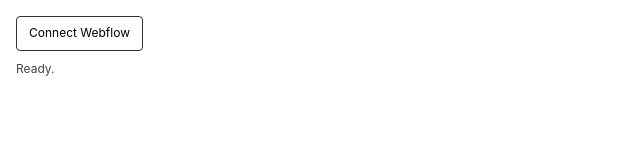
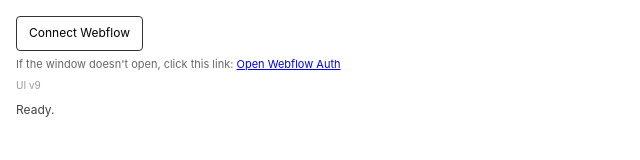
Before and after one commit to doroshevsky/figma-webflow-sync, a plain HTML site: page ui.html in a window 1280 px wide. Shown: the whole page, without its empty margins (0-640 px from the left). Drawn offline with Linux system fonts and the light colour scheme.

Commit message:
Show auth link and UI version

```diff
--- a/ui.html
+++ b/ui.html
@@ -16,10 +16,11 @@
        style="display:inline-block; padding:8px 12px; border:1px solid #333; border-radius:4px; color:#000; text-decoration:none; background:#fff; text-align:center; width: fit-content;">
       Connect Webflow
     </a>
-    <div id="auth-hint" style="margin-top:6px; font-size:11px; color:#666; display:none;">
+    <div id="auth-hint" style="margin-top:6px; font-size:11px; color:#666;">
       If the window doesn't open, click this link:
-      <a id="auth-link" href="#" target="_blank" rel="noopener noreferrer">Open Webflow Auth</a>
+      <a id="auth-link" href="https://figma-webflow-sync.onrender.com/auth/start" target="_blank" rel="noopener noreferrer">Open Webflow Auth</a>
     </div>
+    <div id="version" style="margin-top:6px; font-size:10px; color:#999;">UI v9</div>
     <button id="sync-btn" style="display:none;">Sync from Webflow</button>
     <div id="status">Ready.</div>
 
@@ -28,7 +29,6 @@
       const authBtn = document.getElementById('auth-link-btn');
       const syncBtn = document.getElementById('sync-btn');
       const urlWrap = document.getElementById('url-wrap');
-      const authHint = document.getElementById('auth-hint');
       const authLink = document.getElementById('auth-link');
       let isAuthorized = false;
       let authUrl = '';
@@ -38,14 +38,12 @@
           authBtn.style.display = 'none';
           syncBtn.style.display = 'inline-block';
           urlWrap.style.display = 'block';
-          authHint.style.display = 'none';
         } else {
           syncBtn.style.display = 'none';
           authBtn.style.display = 'inline-block';
           urlWrap.style.display = 'none';
           authBtn.setAttribute('href', authUrl || '#');
           authBtn.style.pointerEvents = authUrl ? 'auto' : 'none';
-          authHint.style.display = authUrl ? 'block' : 'none';
         }
       }
 
```
